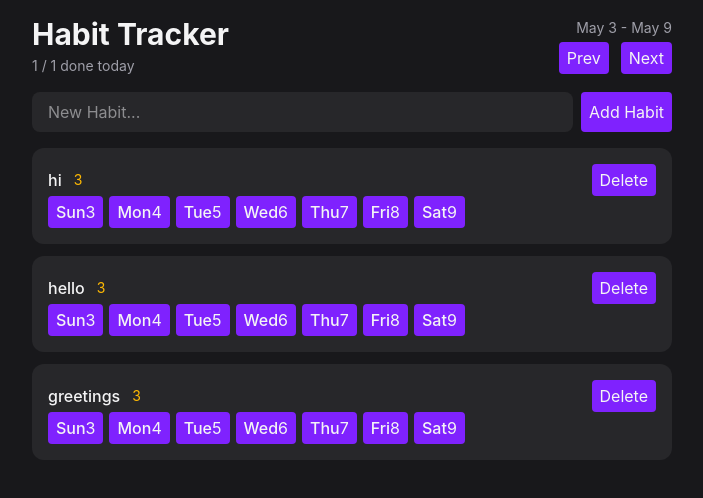
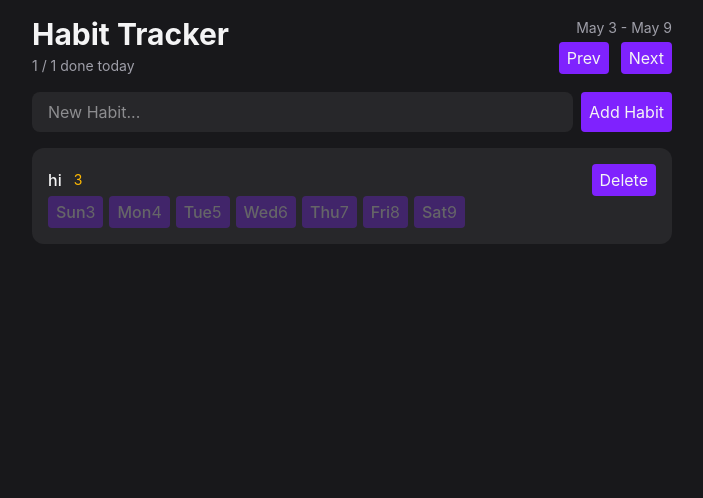
Before and after one commit to Adris3/habit_tracker, a React (Vite) app: page / in a window 1280 px wide. Shown: the top 498 px of the page, without its empty margins (288-991 px from the left). Built offline with nearby package versions, Linux system fonts and the light colour scheme.

Commit message:
Adding disabled property to buttons

```diff
--- a/src/components/Button.tsx
+++ b/src/components/Button.tsx
@@ -2,11 +2,12 @@
 
 type ButtonProps = {
     children: ReactNode
+    disabled?: boolean
 }
 
-export function Button({children}: ButtonProps) {
+export function Button({children, disabled}: ButtonProps) {
 
-    return <button className="bg-violet-600 hover:bg-violet-500
+    return <button disabled = {disabled} className="bg-violet-600 hover:bg-violet-500
     transition-colors rounded px-2 py-1
     disabled:opacity-30 disabled:cursor-not-allowed">{children}</button>
 }
--- a/src/components/Habitlist.tsx
+++ b/src/components/Habitlist.tsx
@@ -2,9 +2,7 @@
 import { startOfWeek, eachDayOfInterval, endOfWeek, format } from "date-fns";
 
 export function Habitlist() {
-    const habits = [{id: 1, name: "hi"},
-                    {id: 2, name: "hello"},
-                    {id: 3, name: "greetings"},
+    const habits = [{id: 1, name: "hi"}
     ];
 
     if (habits.length === 0) {
@@ -40,7 +38,7 @@
 
             <div className="flex gap-1.5">
                 {visibleDates.map(date => (
-                    <Button key={date.toISOString()}>
+                    <Button key={date.toISOString()} disabled>
                         <span className="font-medium">{format(date, "EEE")}</span>
                         <span>{format(date, "d")}</span>
                     </Button>
```
